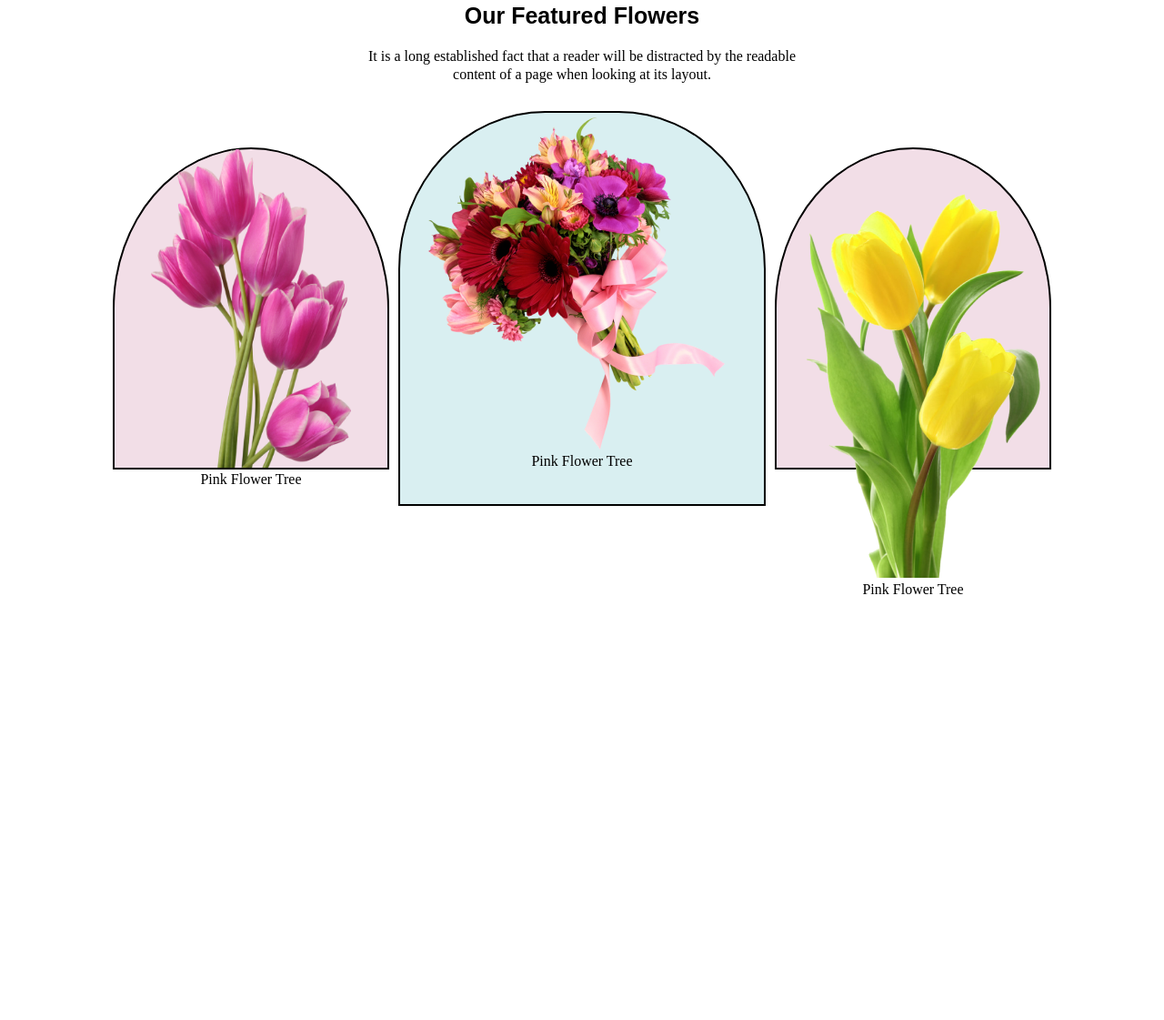
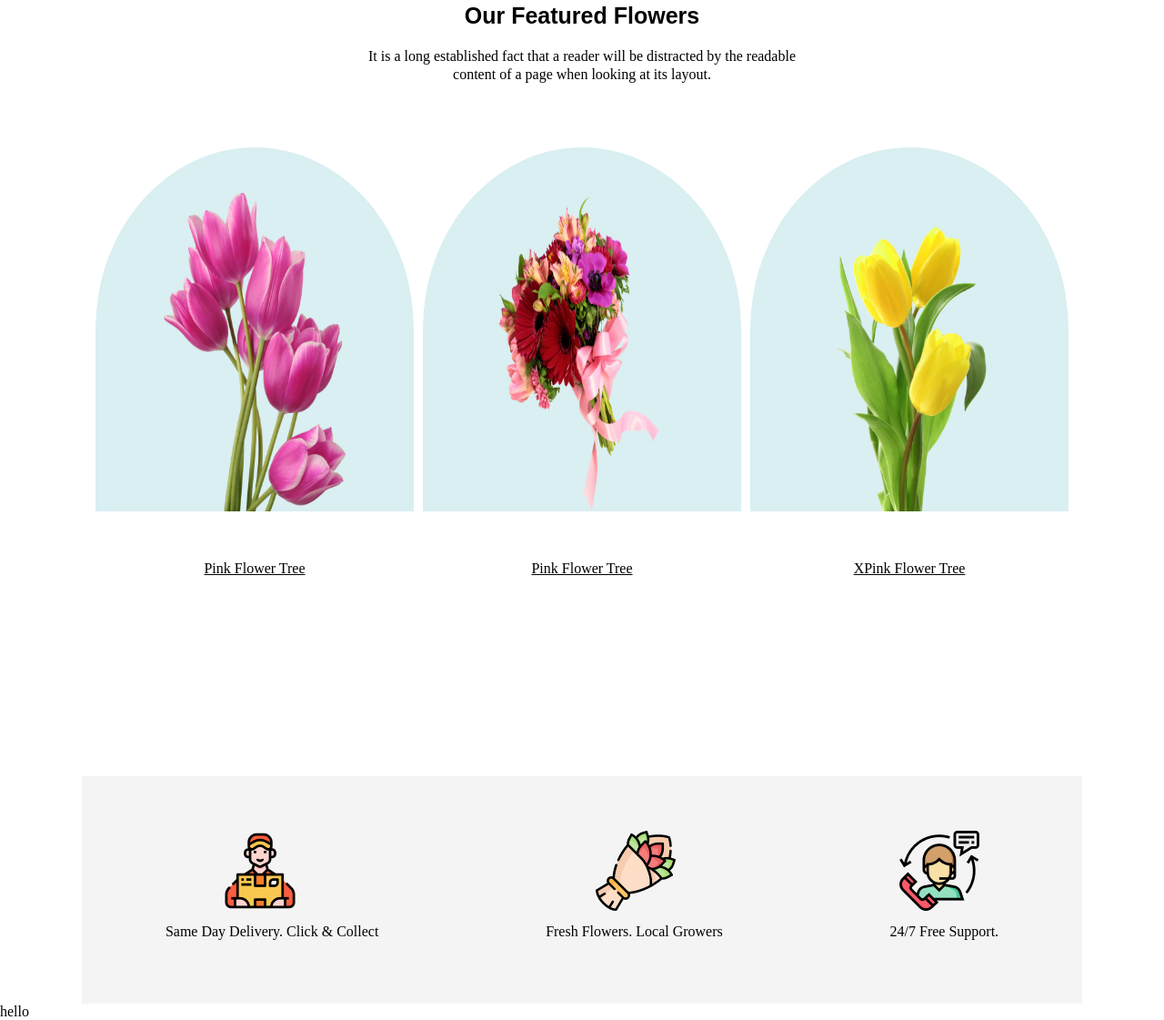
Before and after one commit to Chumki111/my-first-assignment, a plain HTML site: page index.html in a window 1280 px wide. Shown: the part 947-2068 px from the top of the page at 91% size. Before the commit the page ends 1750 px from the top, so only its background shows below. Drawn offline with Linux system fonts and the light colour scheme.

Commit message:
added my sixth commit

```diff
--- a/index.html
+++ b/index.html
@@ -31,20 +31,43 @@
                     content of a page when looking at its layout.</p>
                     <div class="featured-photo">
                         <div class="pink-flower">
-                            <img class="pink" src="./Flower Asset/pngwing 6.png" alt="">
-                            <p>Pink Flower Tree </p>
+                            <img class="pink-flower-1" src="./Flower Asset/pngwing 6.png" alt="">
+                            <p><u>Pink Flower Tree </u></p>
                         </div>
-                        <div class="pink-flower-2">
-                            <img src="./Flower Asset/pngwing 5.png" alt="">
-                            <p>Pink Flower Tree </p>
+                        <div class="pink-flower">
+                            <img class="pink-flower-1" src="./Flower Asset/pngwing 5.png" alt="">
+                            <p><u>Pink Flower Tree </u></p>
                         </div>
-                        <div class="pink-flower -3">
-                            <img src="./Flower Asset/pngwing 7.png" alt="">
-                            <p>Pink Flower Tree </p>
+                        <div class="pink-flower">
+                            <img class="pink-flower-1" src="./Flower Asset/pngwing 7.png"">
+                            <p><u>XPink Flower Tree</u> </p>
                         </div>
+
                     </div>
             </div>
            </section>
+           <section>
+            <div class="delivery">
+                <div class="flower-delivery">
+                    <div class="delivery-photo">
+                        <img class="group" src="./Flower Asset/Group 57.png" alt="">
+                        <p class="delivery-description">
+                            Same Day Delivery. Click & Collect</p>
+                    </div>
+                    <div class="delivery-photo">
+                        <img class="group-2" src="./Flower Asset/Group 58.png" alt="">
+                        <p class="delivery-description">
+                            Fresh Flowers. Local Growers</p>
+                    </div>
+                    <div class="delivery-photo">
+                        <img class="group-3" src="./Flower Asset/Group 59.png" alt="">
+                        <p class="delivery-description">
+                            24/7 Free Support.</p>
+                    </div>
+                </div>
+            </div>
+           </section>
+           hello
     </main>
     <footer>
 
--- a/styles/style.css
+++ b/styles/style.css
@@ -45,33 +45,18 @@
 
 }
 .pink-flower{
-    border: 2px solid black;
-    width: 300px;
-    height: 350px;
-    background-color: #F2DEE7;
+
+    width: 350px;
+    height:400px;
+    background-color: #D9EFF1;
     background-position: center;
     border-radius:  50% 50% 0px 0px;
 
 
 }
 
-.pink-flower-3{
-    border: 2px solid black;
-    width: 400px;
-    height: 430px;
-    background-color: #E3EBD8;
-    background-position: center;
-    border-radius:  50% 50% 0px 0px;
-}
 
-.pink-flower-2{
-    border: 2px solid black;
-    width: 400px;
-    height: 430px;
-    background-color:#D9EFF1;
-    background-position: center;
-    border-radius:  40% 40% 0px 0px;
-}
+
 .featured{
     text-align: center;
     padding-top: 150px;
@@ -81,10 +66,15 @@
     align-items: center;
     justify-content: center;
     gap: 10px;
+    padding-top: 40px;
+
+
 }
-.pink{
-    width: 220px;
+.pink-flower-1{
+    width: 200px;
     height: 350px;
+    padding:50px;
+
 }
 .featurec-title{
     font-size: 25px;
@@ -92,3 +82,30 @@
     font-weight: bold;
     padding-bottom: 20px;
 }
+
+.delivery{
+    height: 250px;
+    width: 1100px;
+    background-color: #F4F4F4;
+    margin: auto;
+    margin-top: 50px;
+}
+.flower-delivery{
+    display: flex;
+    justify-content: space-around;
+    align-items: center;
+    padding-top:60px;
+}
+
+.group{
+    padding-left: 60px;
+}
+.delivery-description{
+    padding-top: 10px;
+}
+.group-2{
+    padding-left: 55px;
+}
+.group-3{
+    padding-left: 10px;
+}
```
